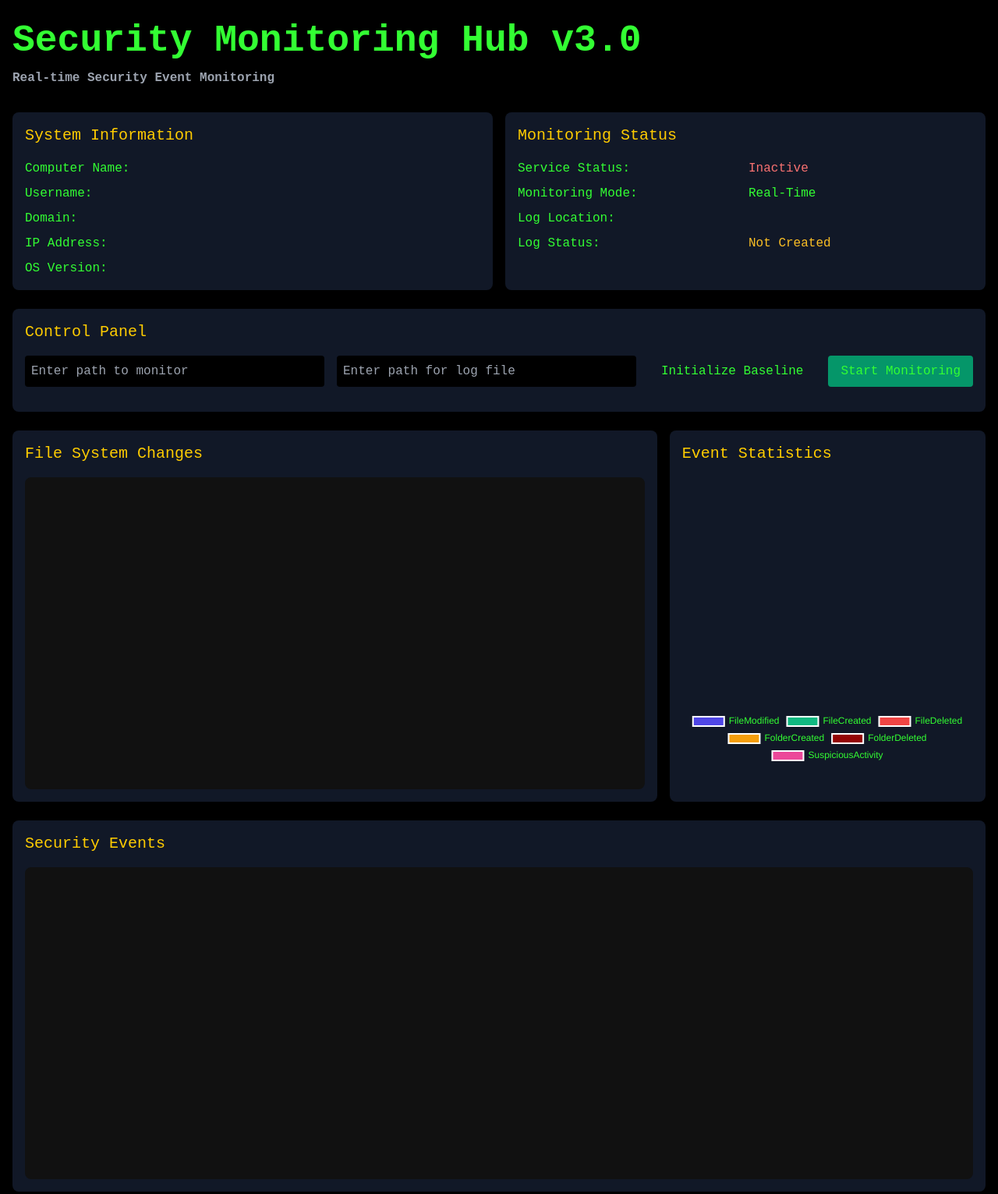
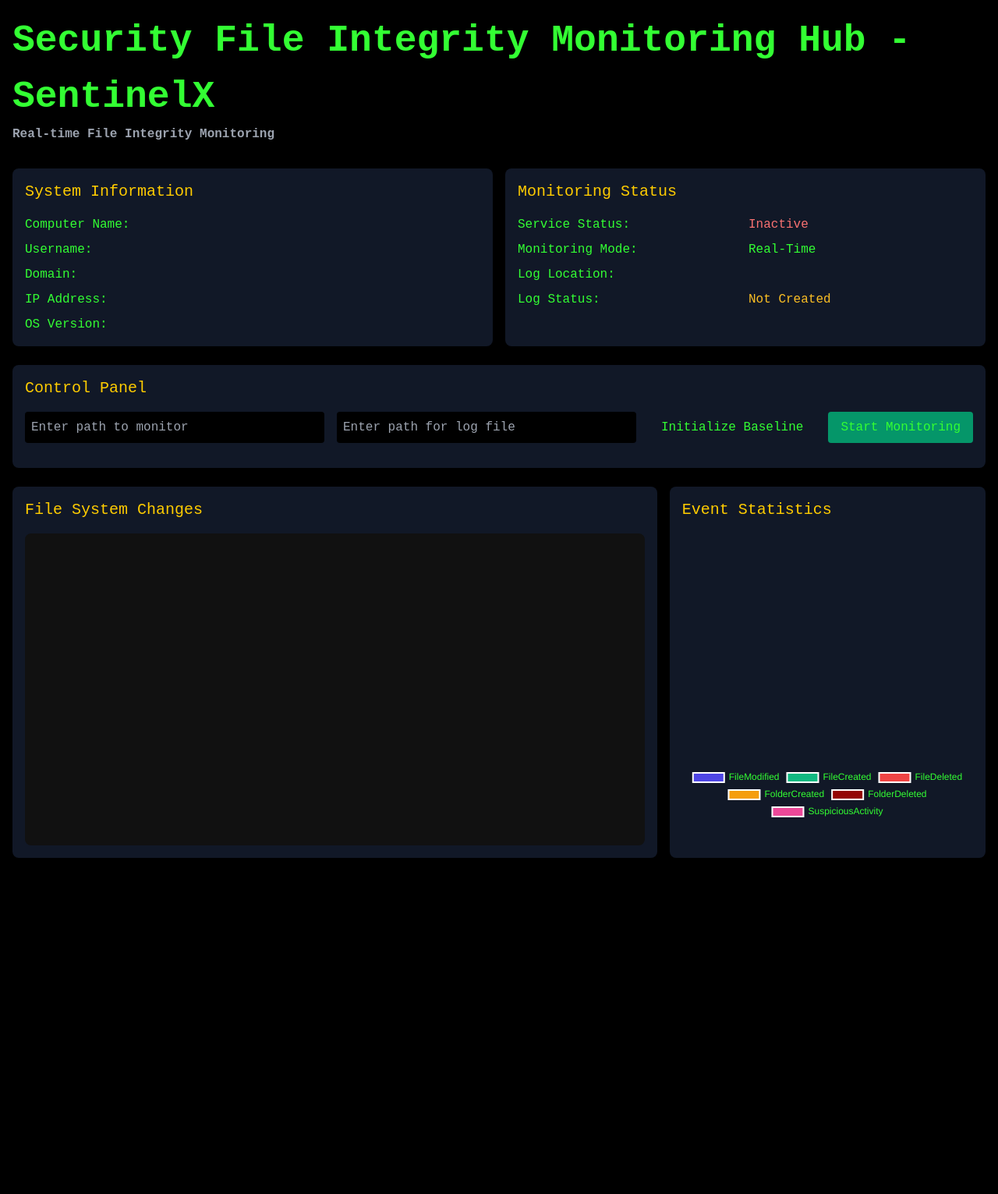
Before and after one commit to Lsam18/Sentinel-X, a website: page public/webinterface.html in a window 1280 px wide. Shown: the whole page at 78% size. After the commit the page ends 1140 px from the top, so only its background shows below. Drawn offline with nearby package versions, Linux system fonts and the light colour scheme; no server answers.

Commit message:
Update webinterface.html

```diff
--- a/public/webinterface.html
+++ b/public/webinterface.html
@@ -94,8 +94,8 @@
 <body>
     <header class="bg-black p-4">
         <div class="container mx-auto">
-            <h1 class="title" style="font-weight: 600;">Security Monitoring Hub v3.0</h1>
-            <p class="text-gray-400" style="font-weight: 600;">Real-time Security Event Monitoring</p>
+            <h1 class="title" style="font-weight: 600;">Security File Integrity Monitoring Hub - SentinelX</h1>
+            <p class="text-gray-400" style="font-weight: 600;">Real-time File Integrity Monitoring</p>
         </div>
     </header>
 
@@ -154,10 +154,7 @@
             </div>
         </section>
 
-        <section class="bg-gray-900 p-4 rounded-lg">
-            <h2 class="section-title text-xl mb-4">Security Events</h2>
-            <div id="securityEvents" class="event-log"></div>
-        </section>
+
     </main>
 
     <script>
```
